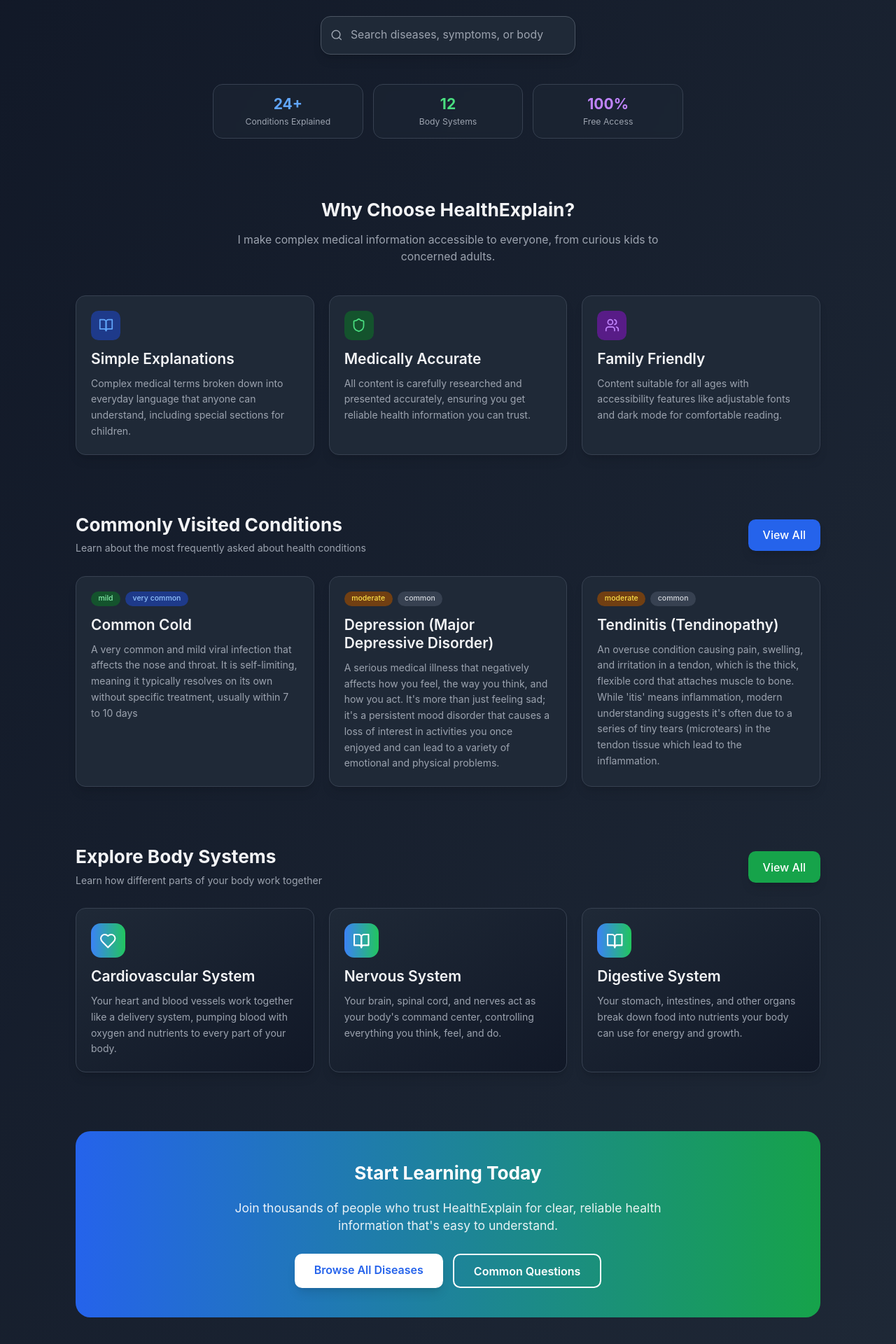
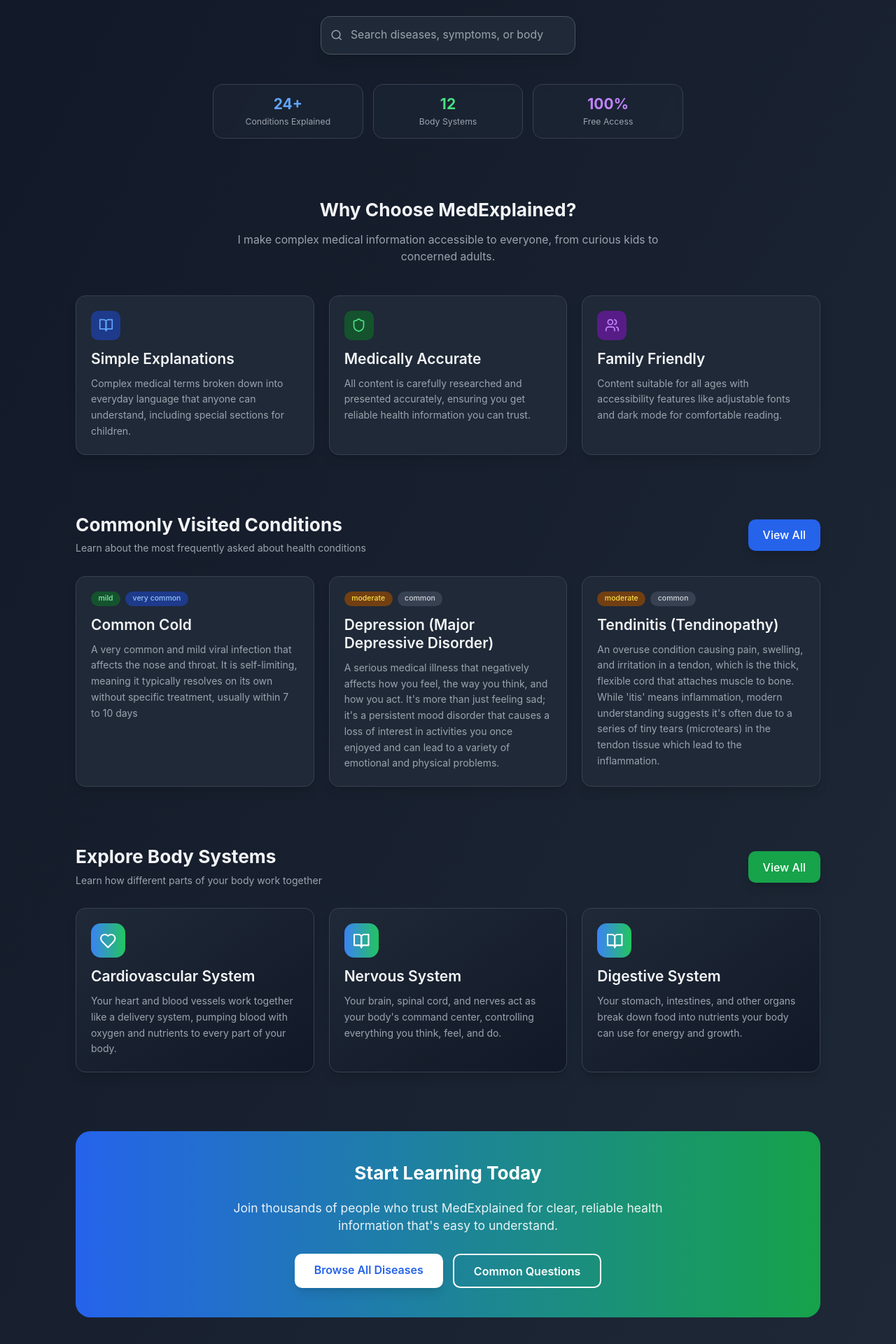
Before and after one commit to milappatel1/HealthGuide, a React (Vite) app: page / in a window 1280 px wide. Shown: the part 244-2164 px from the top of the page at 70% size. Built offline with nearby package versions, Linux system fonts and the light colour scheme.

Commit message:
Update HomePage.tsx

```diff
--- a/src/pages/HomePage.tsx
+++ b/src/pages/HomePage.tsx
@@ -56,7 +56,7 @@ const HomePage: React.FC = () => {
           <section>
             <div className="text-center space-y-4 mb-12">
               <h2 className="text-2xl sm:text-3xl lg:text-4xl font-bold text-gray-900 dark:text-gray-100 leading-tight">
-                Why Choose HealthExplain?
+                Why Choose MedExplained?
               </h2>
               <p className="text-base sm:text-lg text-gray-600 dark:text-gray-400 max-w-3xl mx-auto leading-relaxed px-2">
                 I make complex medical information accessible to everyone, from curious kids to concerned adults.
@@ -209,7 +209,7 @@ const HomePage: React.FC = () => {
                   Start Learning Today
                 </h2>
                 <p className="text-base sm:text-lg lg:text-xl opacity-90 leading-relaxed">
-                  Join thousands of people who trust HealthExplain for clear,
+                  Join thousands of people who trust MedExplained for clear,
                   reliable health information that's easy to understand.
                 </p>
                 <div className="flex flex-col sm:flex-row gap-4 justify-center pt-2">
```
